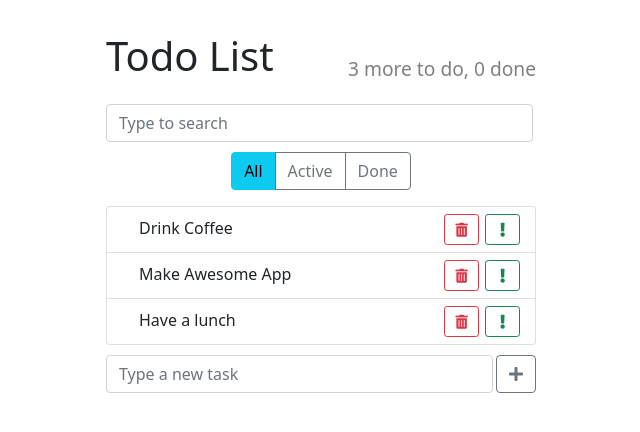
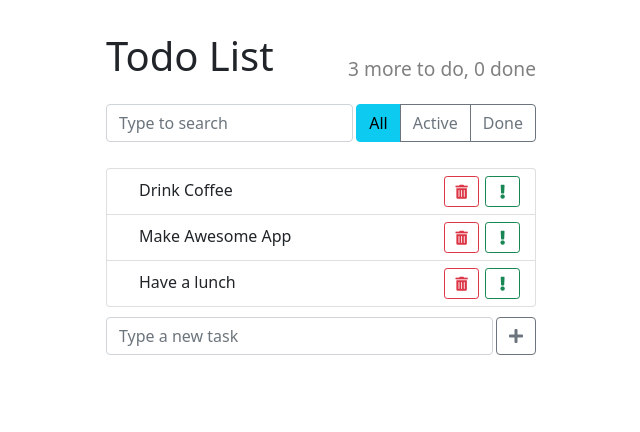
Before and after one commit to maxxtron/React-TodoList-on-class-components, a React (Create React App) app: page / in a window 1280 px wide. Shown: the top 432 px of the page, without its empty margins (319-959 px from the left). Built offline with nearby package versions, Linux system fonts and the light colour scheme.

Commit message:
Update SearchPanel.css

```diff
--- a/src/components/SearchPanel/SearchPanel.css
+++ b/src/components/SearchPanel/SearchPanel.css
@@ -1,6 +1,6 @@
 .search-input {
-    width: auto;
-    flex-grow: 1;
-    margin-right: 3px;
-    margin-bottom: 10px;
+  width: 247px;
+  flex-grow: 1;
+  margin: 0 auto 10px;
+  margin-right: 3px;
 }
```
